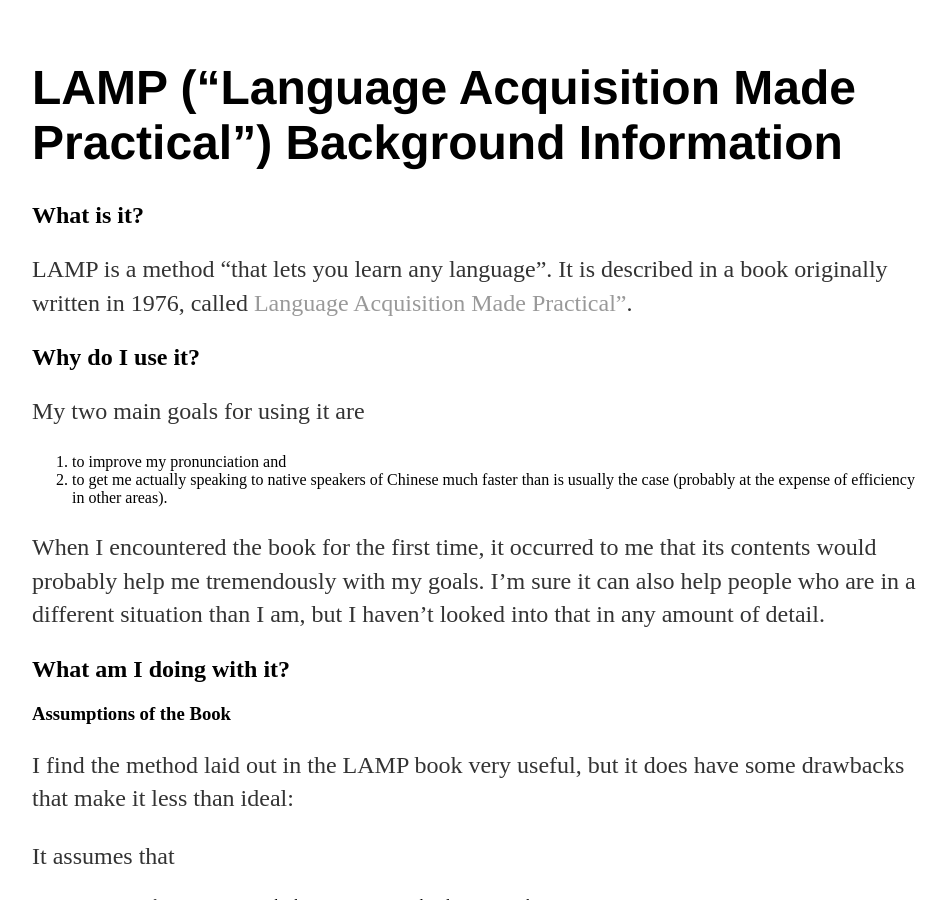
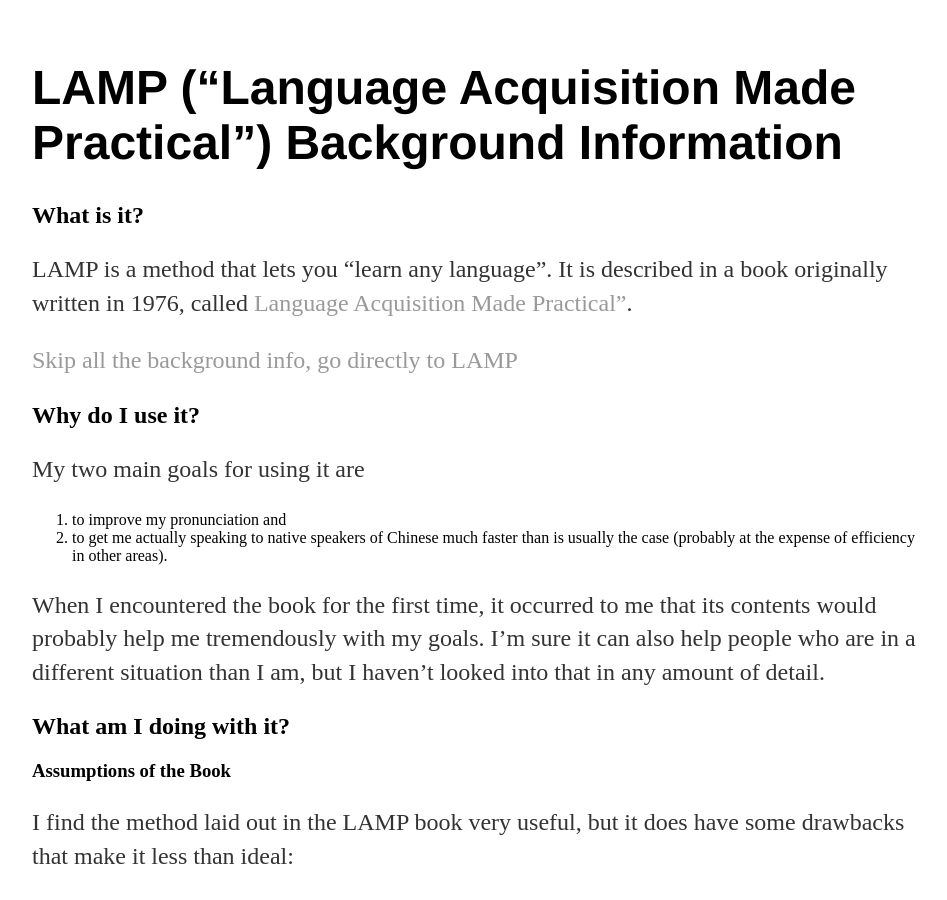
Before and after one commit to nczempin/ll, a Jekyll site: the page built from lamp-overview.md, in a window 1280 px wide and 900 px high. Shown: the whole window, without its empty margins (160-1107 px from the left). Built offline with Jekyll 4.4.1, drawn with Linux system fonts in a browser that asks for light colours; our own code applies the rules of GitHub Pages for plain Markdown files.

Commit message:
Update lamp-overview.md

```diff
--- a/lamp-overview.md
+++ b/lamp-overview.md
@@ -1,8 +1,9 @@
 # LAMP ("Language Acquisition Made Practical") Background Information
 
 ## What is it?
-LAMP is a method "that lets you learn any language". It is described in a book originally written in 1976, called [Language Acquisition Made Practical"](https://www.amazon.com/Language-Acquisition-Made-Practical-Learners/dp/B0054RBDSM/).
+LAMP is a method that lets you "learn any language". It is described in a book originally written in 1976, called [Language Acquisition Made Practical"](https://www.amazon.com/Language-Acquisition-Made-Practical-Learners/dp/B0054RBDSM/).
 
+[Skip all the background info, go directly to LAMP](lamp-meat)
 
 ## Why do I use it?
 My two main goals for using it are
```
